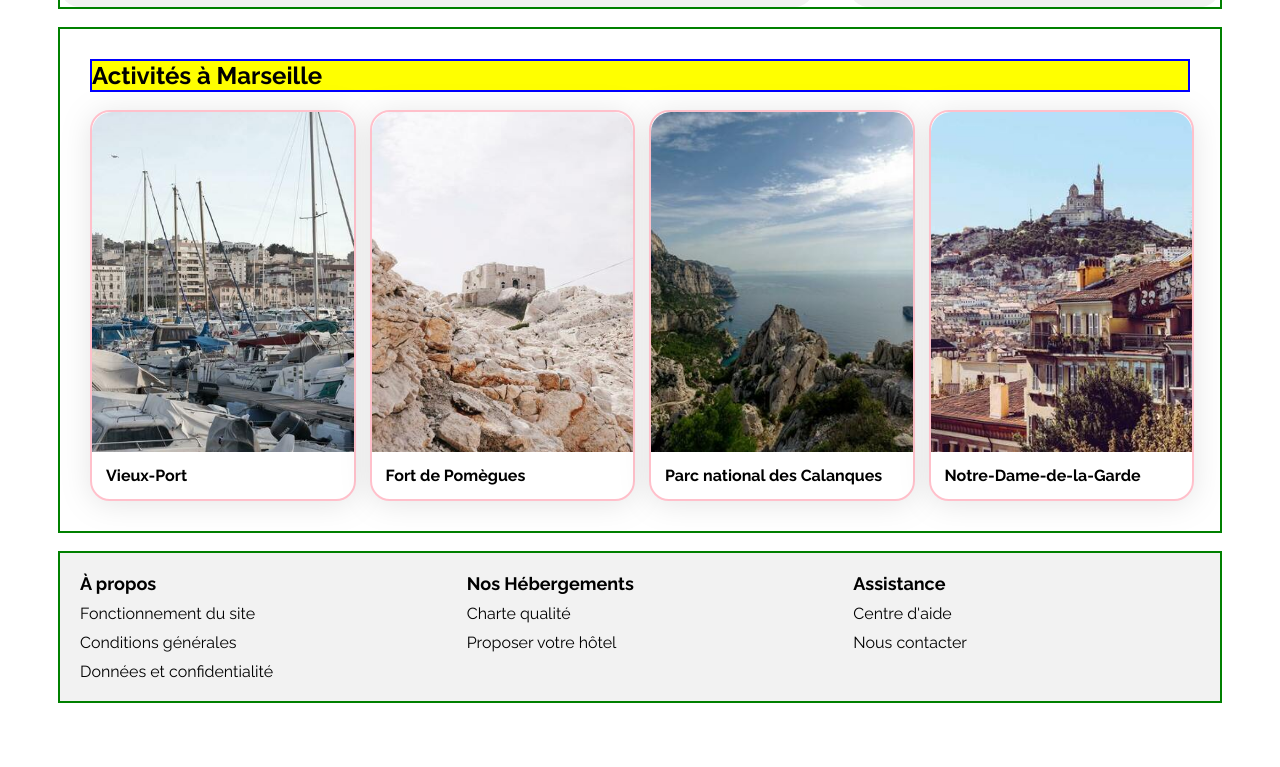
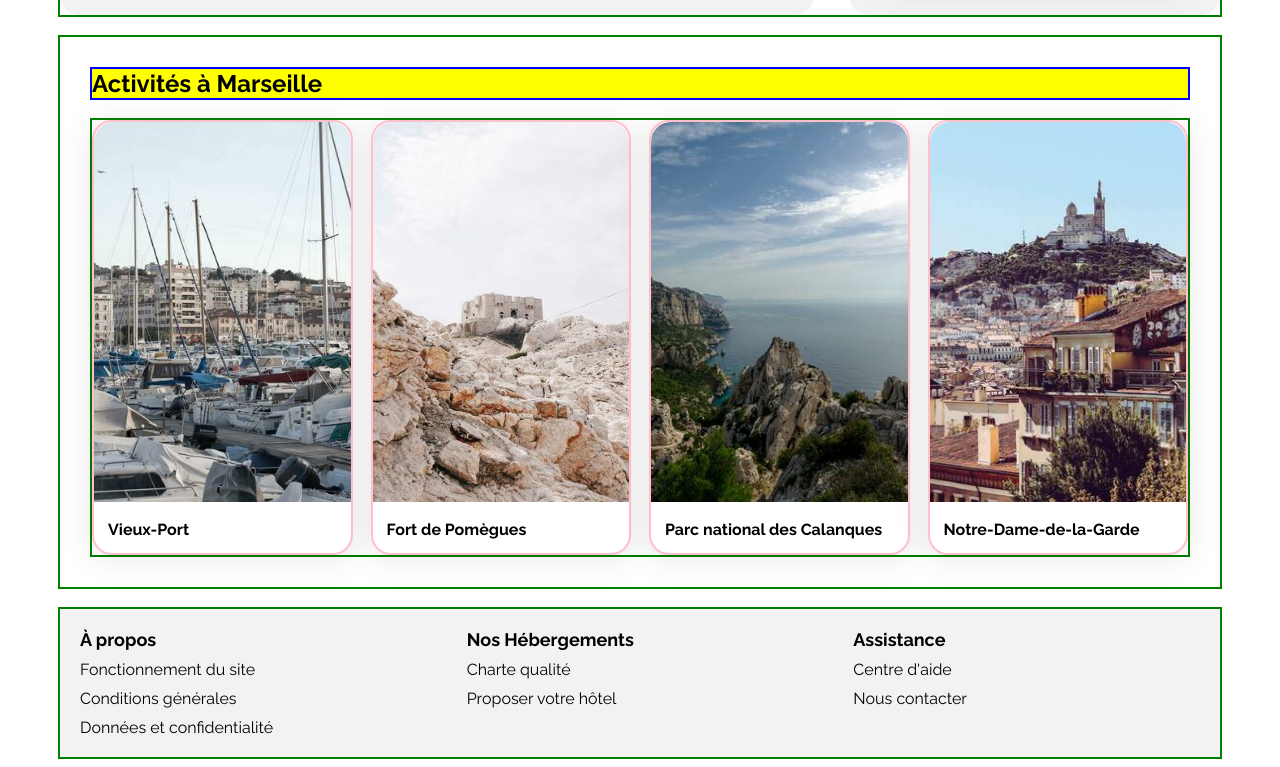
Before and after one commit to Wanakaaa/p2, a plain HTML site: page index.html in a window 1280 px wide. Shown: the part 993-1760 px from the top of the page. Before the commit the page ends 1704 px from the top, so only its background shows below. Drawn offline with Linux system fonts and the light colour scheme.

Commit message:
section Activités remade with flexbox

```diff
--- a/css/style.css
+++ b/css/style.css
@@ -183,17 +183,19 @@ input:focus {
     display: flex;
     align-items: center;
     gap: 14px;
+    border: 2px solid plum;
 }
 
 .filter-title {
     font-size: 16px;
     font-weight: bold;
+    border: 2px solid blue;
 }
 
 .filters-buttons {
     display: flex;
     gap: 16px;
-
+    border: 2px solid blue;
 }
 
 .filters-item {
@@ -359,30 +361,37 @@ input:focus {
 }
 
 .activites-cards {
-    display: grid;
-    grid-template-columns: repeat(4, 1fr);
-    grid-gap: 18px;
+    display: flex;
+    justify-content: space-between;
+    max-width: 1440px;
+    gap: 18px;
+    border: 2px solid green;
 }
 
 .activites-cards .card {
-    display: flex;
-    flex-direction: column;
     width: 100%;
     padding: 0px;
     border: 2px solid pink;
     filter: drop-shadow(0px 3px 15px rgba(0, 0, 0, 0.1));
 }
 
-.activites-cards img {
-    height: 340px;
+.activites-cards .card img {
+    height: 380px;
     width: 100%;
     object-fit: cover;
     border-radius: 20px 20px 0px 0px;
 }
 
+
+
 .activites-cards .card-title {
+    display: flex;
+    flex-basis: 100%;
     margin: 14px;
 }
+
+
+
 
 /* Footer */
 
@@ -418,10 +427,15 @@ input:focus {
     }
 }
 
-
-
 /* Medium devices (tablets, less/equal than 1024px) */
 @media (max-width: 1024px) {
+    /* filtres */
+    .filters {
+        flex-direction: column;
+        align-items: flex-start;
+    }
+
+    /* hebergement et populaire -donné par OC */
     .hebergements-and-populaires {
         flex-direction: column;
     }
@@ -452,7 +466,14 @@ input:focus {
     .populaires-cards .card-subtitle {
         font-size: 13px;
     }
+        /* activités */
+
+    .activites-cards img {
+            height: 190px;
+        }
+
 }
+
 
 /* Small devices (phones, less than 768px) */
 @media (max-width: 767.98px) {
--- a/index.html
+++ b/index.html
@@ -258,29 +258,29 @@
             <section class="activites" id="section-activites">
                 <h2 class="title">Activités à Marseille</h2>
                 <div class="activites-cards">
-                    <a href="#">
-                        <article class="card">
+                    <a href="#" class="card">
+                        <article>
                             <img src="./images/activites/reno-laithienne.jpg" alt="photo d'un port">
                             <h3 class="card-title">Vieux-Port</h3>
                         </article>
                     </a>
 
-                    <a href="#">
-                        <article class="card">
+                    <a href="#" class="card">
+                        <article>
                             <img src="./images/activites/paul-hermann.jpg" alt="photo de roches avec un fort">
                             <h3 class="card-title">Fort de Pomègues</h3>
                         </article>
                     </a>
 
-                    <a href="#">
-                        <article class="card">
+                    <a href="#" class="card">
+                        <article>
                             <img src="./images/activites/kilyan-sockalingum.jpg" alt="photo d'un parc national et de calanques">
                             <h3 class="card-title">Parc national des Calanques</h3>
                         </article>
                     </a>
 
-                    <a href="#">
-                        <article class="card">
+                    <a href="#" class="card">
+                        <article>
                             <img src="./images/activites/florian-wehde.jpg" alt="photo de la ville avec la basilique">
                             <h3 class="card-title">Notre-Dame-de-la-Garde</h3>
                         </article>
```
